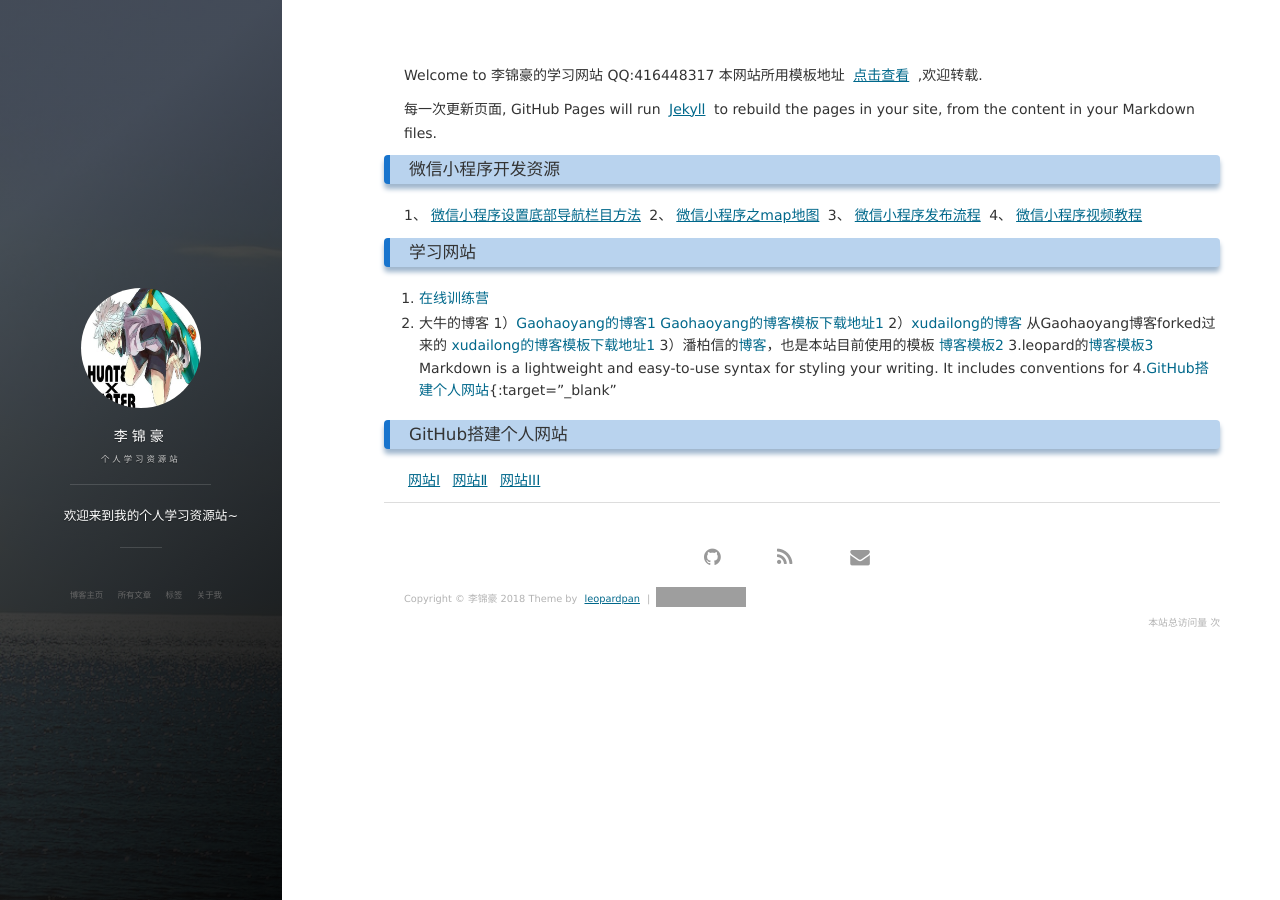
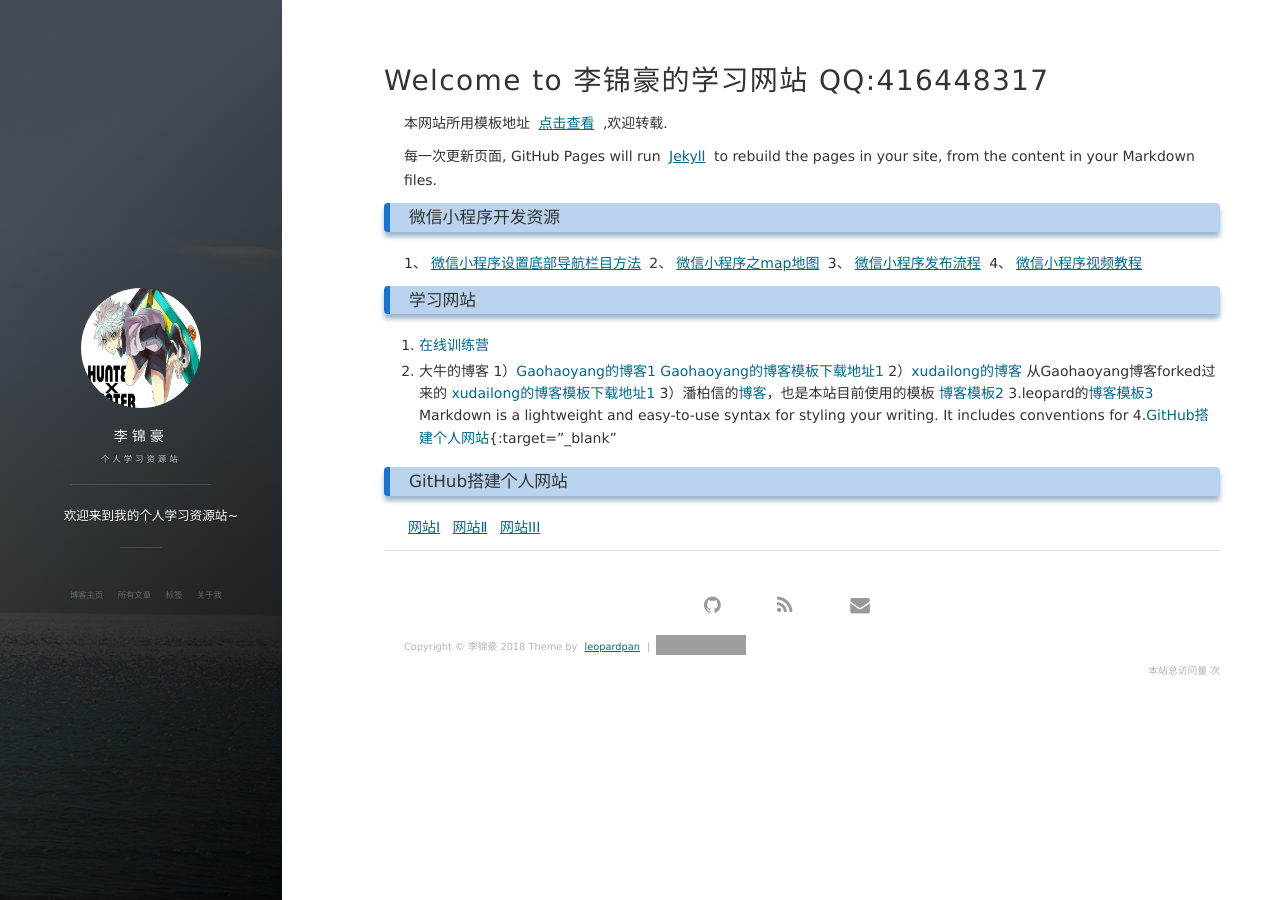
Before and after one commit to cuteftp/haihun.github.io, a Jekyll site: the page built from index.md, in a window 1280 px wide. Built offline with Jekyll 4.4.1, drawn with Linux system fonts in a browser that asks for light colours; nearby versions of some CDN libraries; our own code applies the rules of GitHub Pages for plain Markdown files; the list of posts is cut into pages by our own code; comment, search, counter and statistics services are not loaded; grey boxes are pictures that could not be loaded.

```diff
--- a/index.md
+++ b/index.md
@@ -1,4 +1,4 @@
-<b>Welcome to 李锦豪的学习网站 QQ:416448317</b>
+<h1>Welcome to 李锦豪的学习网站 QQ:416448317</h1>
 本网站所用模板地址 [点击查看](https://github.com/cuteftp/cuteftp.github.io/){:target="_blank"} ,欢迎转载.
 
 每一次更新页面, GitHub Pages will run [Jekyll](https://jekyllrb.com/) to rebuild the pages in your site, from the content in your Markdown files.
```
